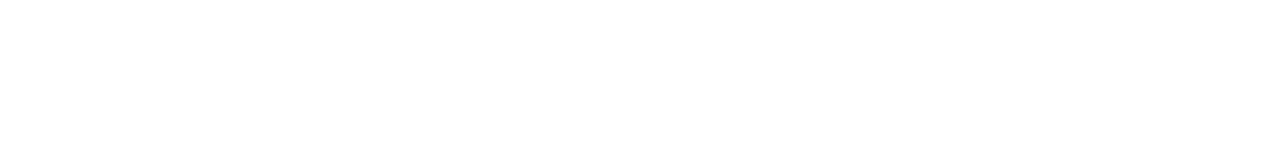
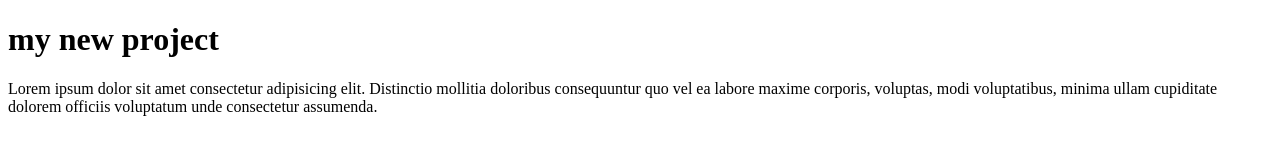
Before and after one commit to Mj-Marjan/new-project-repo, a plain HTML site: page index.html in a window 1280 px wide. Drawn offline with Linux system fonts and the light colour scheme.

Commit message:
HTML FILE

```diff
--- a/index.html
+++ b/index.html
@@ -6,6 +6,9 @@
     <title>New Project</title>
 </head>
 <body>
-
+   <div>
+    <h1>my new project</h1>
+    <p>Lorem ipsum dolor sit amet consectetur adipisicing elit. Distinctio mollitia doloribus consequuntur quo vel ea labore maxime corporis, voluptas, modi voluptatibus, minima ullam cupiditate dolorem officiis voluptatum unde consectetur assumenda.</p>
+   </div>
 </body>
 </html>
```
